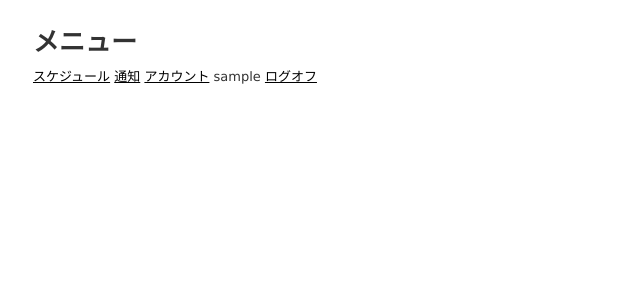
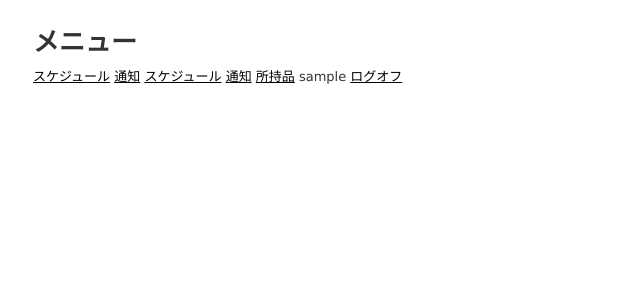
Before and after one commit to 3455mira/gestion, a Rails app: page / in a window 1280 px wide. Shown: the top 300 px of the page, without its empty margins (0-640 px from the left). Run offline with Rails 7, Linux system fonts and the light colour scheme; the visitor is signed in with stand-in values (Sample User, id 1); style sheets or scripts are compiled from the project's sources.

Commit message:
ヌベヂョン

```diff
--- a/app/views/layouts/application.html.erb
+++ b/app/views/layouts/application.html.erb
@@ -10,6 +10,9 @@
 
   <body>
     <%= yield %>
+    <%= link_to 'スケジュール', sches_path %>
+    <%= link_to '通知', sche_ts_path %>
+    <%= link_to '所持品',syojis_path %>
     <% if session[:usr].present? %>
     <%= session[:usr_name] %>
     <%= link_to "ログオフ",logins_logoff_path %>
--- a/app/views/menu/index.html.erb
+++ b/app/views/menu/index.html.erb
@@ -1,4 +1,3 @@
 <h1>メニュー</h1>
 <%= link_to 'スケジュール', sches_path %>
 <%= link_to '通知', sche_ts_path %>
-<%= link_to 'アカウント', users_path %>
```
Also changed, not shown: db/schema.rb.
